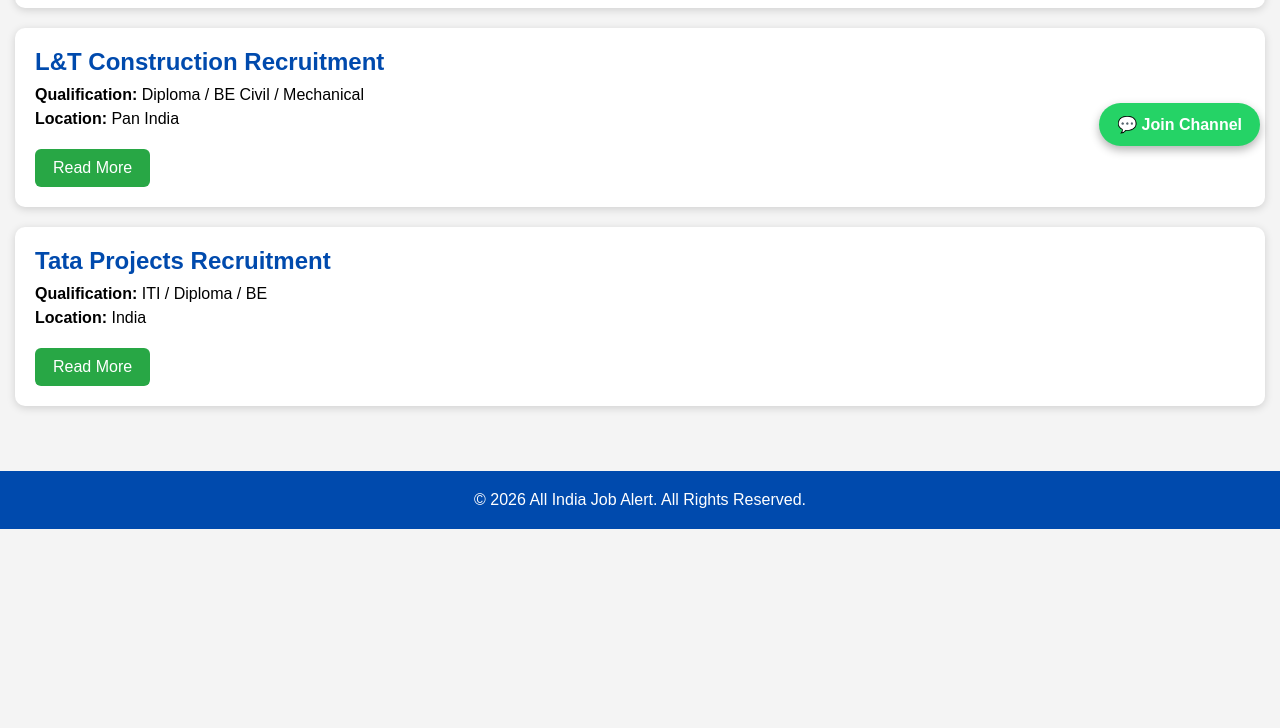
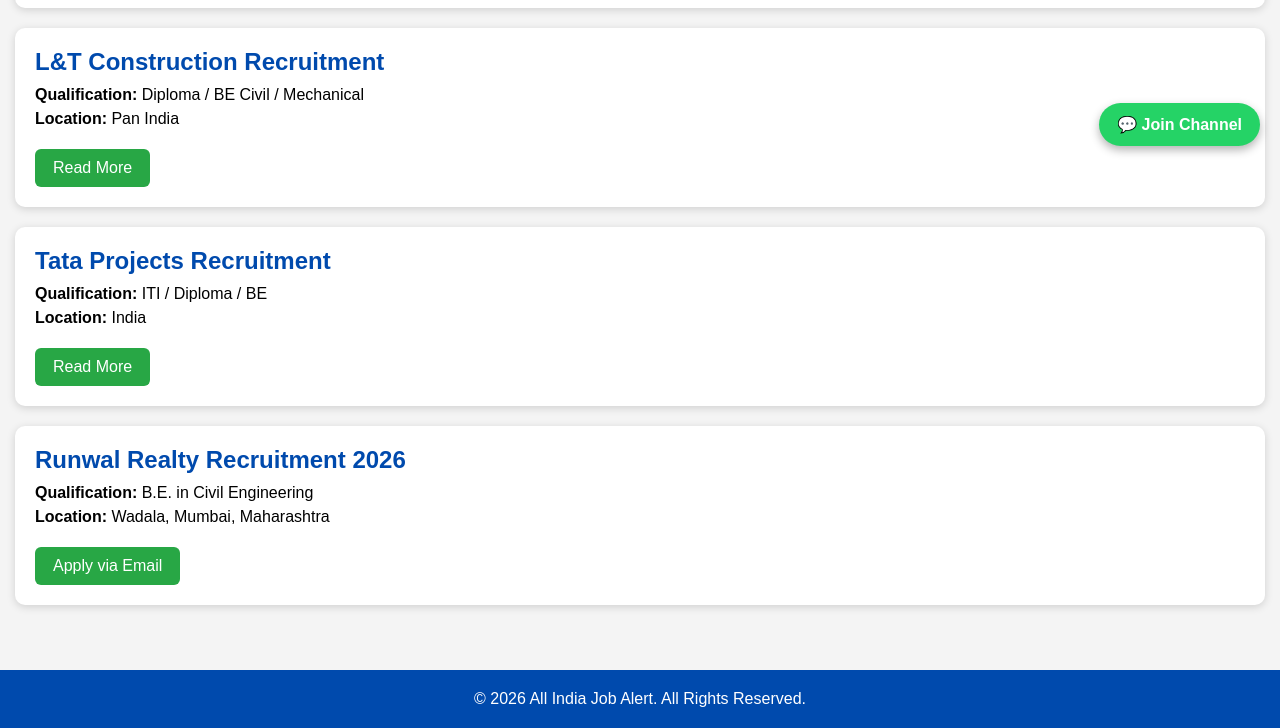
Before and after one commit to Biku7978/all-india-job-alert, a plain HTML site: page index.html in a window 1280 px wide. Shown: the part 634-1362 px from the top of the page. Before the commit the page ends 1163 px from the top, so only its background shows below. Drawn offline with Linux system fonts and the light colour scheme.

Commit message:
Update index.html

```diff
--- a/index.html
+++ b/index.html
@@ -152,7 +152,7 @@
         </a>
     </div>
 
-    <div class="jobs">
+        <div class="jobs">
         <!-- Job Card 1 -->
         <div class="job-card">
             <h2>Keller Recruitment 2026</h2>
@@ -184,6 +184,16 @@
             <p><b>Location:</b> India</p>
             <a href="#" class="apply-btn">Read More</a>
         </div>
+
+        <!-- Job Card 5 (Runwal Realty) -->
+        <div class="job-card">
+            <h2>Runwal Realty Recruitment 2026</h2>
+            <p><b>Qualification:</b> B.E. in Civil Engineering</p>
+            <p><b>Location:</b> Wadala, Mumbai, Maharashtra</p>
+            <a href="mailto:joseph.fernandes@runwal.com,karishma.padwalkar@runwal.com?subject=Application for Engineer Position" class="apply-btn">Apply via Email</a>
+        </div>
+        </div>
+
     </div>
 
     <footer>
```
